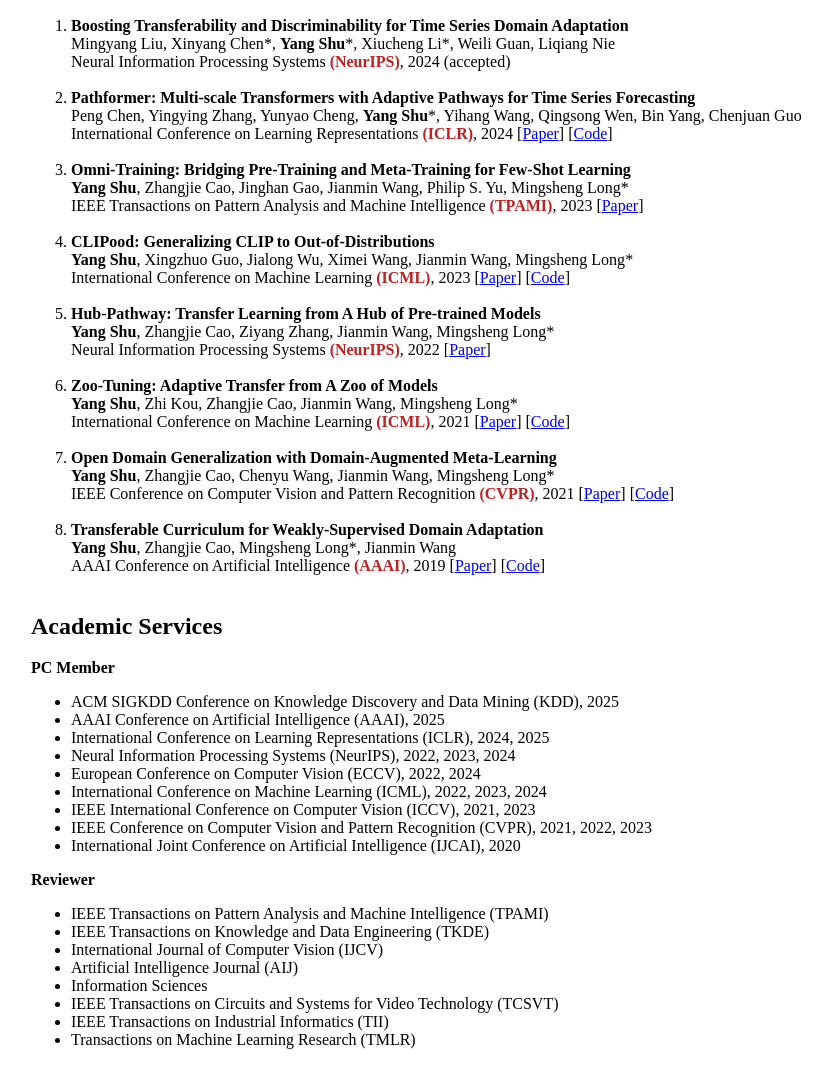
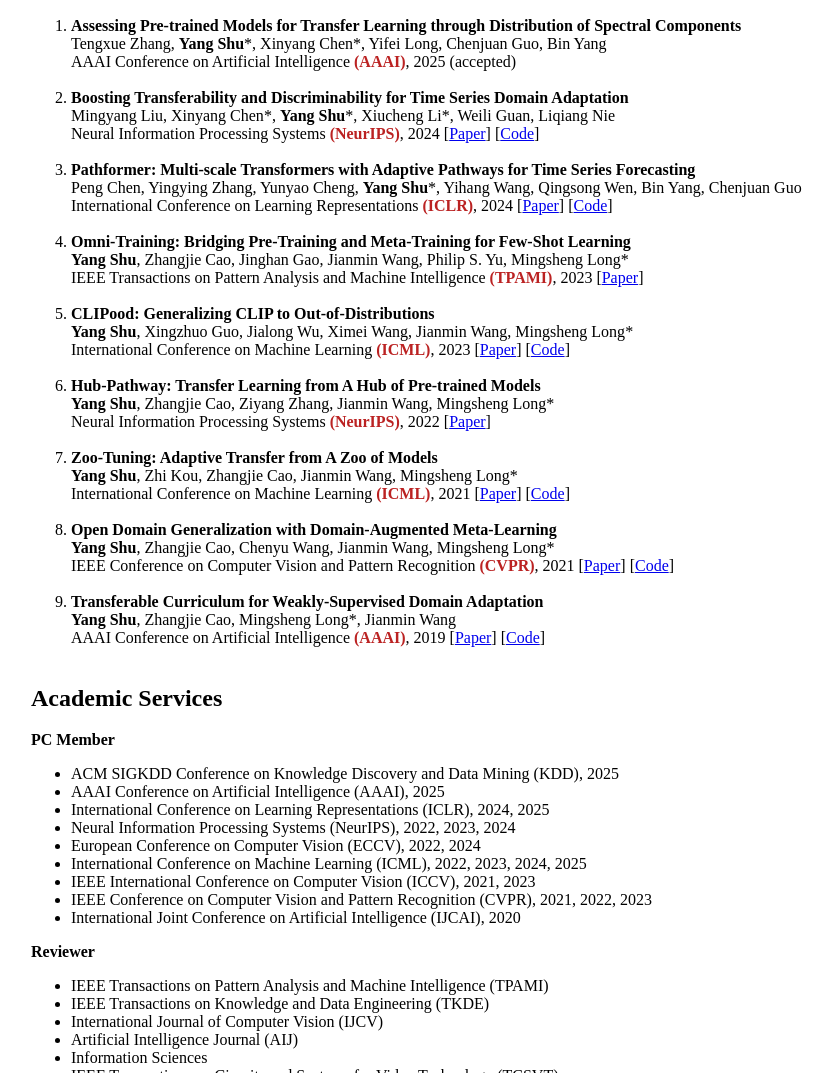
Before and after one commit to shuyang96/shuyang96.github.io, a plain HTML site: page index.html in a window 1280 px wide. Shown: the part 745-1818 px from the top of the page, without its empty margins (179-1011 px from the left). Drawn offline with Linux system fonts and the light colour scheme.

Commit message:
Update index.html

```diff
--- a/index.html
+++ b/index.html
@@ -60,9 +60,16 @@
 
  <h2>Publications</h2>
   <ol>
+    <li><strong>Assessing Pre-trained Models for Transfer Learning through Distribution of Spectral Components</strong><br>
+    Tengxue Zhang, <strong>Yang Shu</strong><span style="font-family:Wingdings">*</span>, Xinyang Chen<span style="font-family:Wingdings">*</span>, Yifei Long, Chenjuan Guo, Bin Yang<br>
+        <span>AAAI Conference on Artificial Intelligence <b><font color='#BB2222'>(AAAI)</font></b>, 2025 (accepted)</span>
+     </li><br>
+
     <li><strong>Boosting Transferability and Discriminability for Time Series Domain Adaptation</strong><br>
     Mingyang Liu, Xinyang Chen<span style="font-family:Wingdings">*</span>, <strong>Yang Shu</strong><span style="font-family:Wingdings">*</span>, Xiucheng Li<span style="font-family:Wingdings">*</span>, Weili Guan, Liqiang Nie<br>
-        <span>Neural Information Processing Systems <b><font color='#BB2222'>(NeurIPS)</font></b>, 2024 (accepted)</span>
+        <span>Neural Information Processing Systems <b><font color='#BB2222'>(NeurIPS)</font></b>, 2024</span>
+    [<a target='_blank' href="https://openreview.net/pdf?id=cIBSsXowMr">Paper</a>]
+    [<a target='_blank' href="https://github.com/mingyangliu1024/ACON">Code</a>]
      </li><br>
 
     <li><strong>Pathformer: Multi-scale Transformers with Adaptive Pathways for Time Series Forecasting</strong><br>
@@ -122,7 +129,7 @@
     <li>International Conference on Learning Representations (ICLR), 2024, 2025</li>
     <li>Neural Information Processing Systems (NeurIPS), 2022, 2023, 2024</li>
     <li>European Conference on Computer Vision (ECCV), 2022, 2024</li>
-    <li>International Conference on Machine Learning (ICML), 2022, 2023, 2024</li>
+    <li>International Conference on Machine Learning (ICML), 2022, 2023, 2024, 2025</li>
     <li>IEEE International Conference on Computer Vision (ICCV), 2021, 2023</li>
     <li>IEEE Conference on Computer Vision and Pattern Recognition (CVPR), 2021, 2022, 2023</li>
     <li>International Joint Conference on Artificial Intelligence (IJCAI), 2020</li>
```
